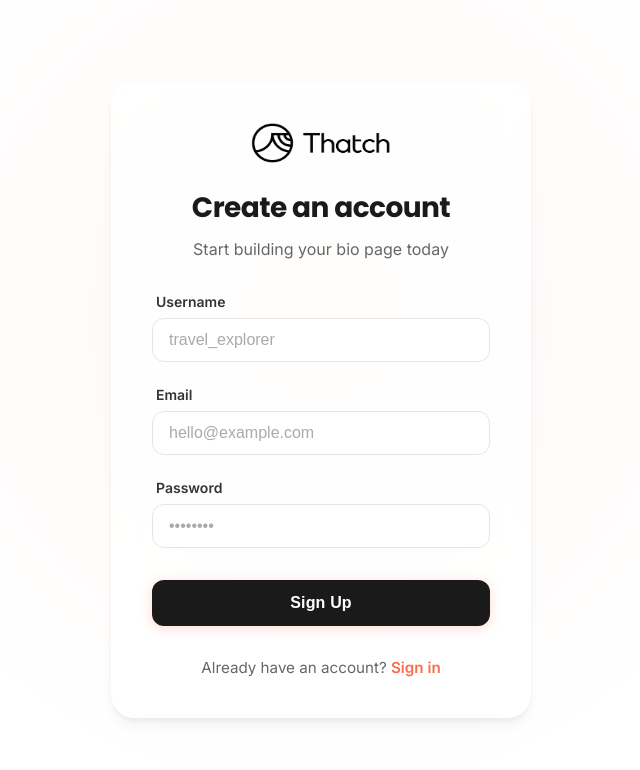
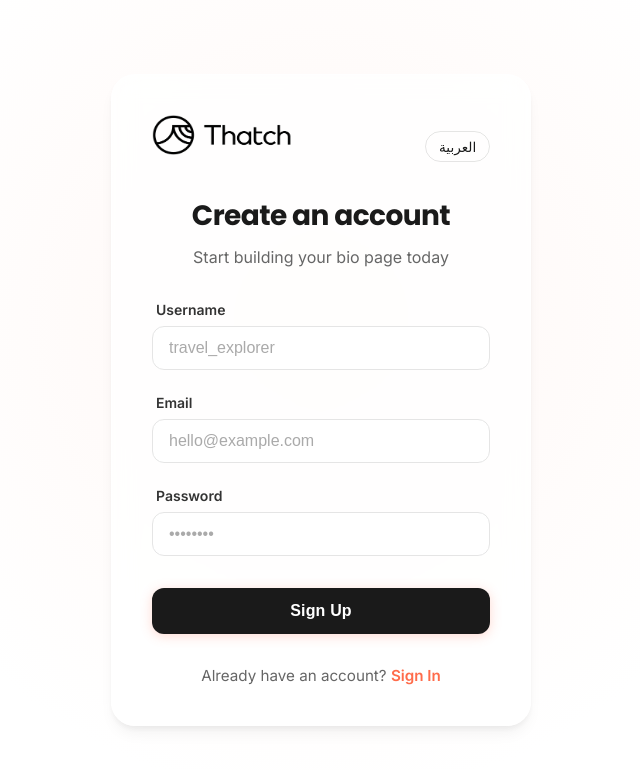
Before and after one commit to donwolfonline/KHONSU, a Next.js app: page /register in a window 1280 px wide. Shown: the top 770 px of the page, without its empty margins (319-959 px from the left). Built offline with nearby package versions, Linux system fonts and the light colour scheme; a web font is replaced by a local one.

Commit message:
feat: Add Arabic translations to login and register pages
- Add language toggle button to login and register pages
- Translate all auth page text (titles, labels, buttons, messages)
- Add 17 new translation keys for authentication flows
- Support RTL layout for Arabic text on auth pages

```diff
--- a/src/app/(auth)/register/page.tsx
+++ b/src/app/(auth)/register/page.tsx
@@ -3,8 +3,9 @@
 import { useState } from 'react';
 import Link from 'next/link';
 import Image from 'next/image';
-import { useRouter } from 'next/navigation'; // Import useRouter
-import styles from '../login/auth.module.css'; // Reusing styles
+import { useRouter } from 'next/navigation';
+import { useLanguage } from '@/context/LanguageContext';
+import styles from '../login/auth.module.css';
 
 export default function RegisterPage() {
     const [username, setUsername] = useState('');
@@ -13,6 +14,7 @@ export default function RegisterPage() {
     const [error, setError] = useState('');
     const [isLoading, setIsLoading] = useState(false);
     const router = useRouter();
+    const { language, setLanguage, t } = useLanguage();
 
     const [success, setSuccess] = useState(false);
 
@@ -49,6 +51,7 @@ export default function RegisterPage() {
         <div className={styles.container}>
             <div className={`glass-card ${styles.card}`}>
                 <div className={styles.header}>
+                    <div style={{ display: 'flex', justifyContent: 'space-between', alignItems: 'center', marginBottom: '1rem' }}>
                         <Link href="/" className={styles.logo}>
                             <Image
                                 src="/thatch-full-logo.png"
@@ -58,13 +61,29 @@ export default function RegisterPage() {
                                 priority
                             />
                         </Link>
-                    <h1 className={styles.title}>Create an account</h1>
-                    <p className={styles.subtitle}>Start building your bio page today</p>
+                        <button
+                            onClick={() => setLanguage(language === 'en' ? 'ar' : 'en')}
+                            style={{
+                                background: 'none',
+                                border: '1px solid rgba(0, 0, 0, 0.1)',
+                                padding: '0.4rem 0.8rem',
+                                borderRadius: '20px',
+                                fontSize: '0.85rem',
+                                fontWeight: 500,
+                                cursor: 'pointer',
+                                color: '#1A1A1A'
+                            }}
+                        >
+                            {language === 'en' ? 'العربية' : 'English'}
+                        </button>
+                    </div>
+                    <h1 className={styles.title}>{t('createAccount')}</h1>
+                    <p className={styles.subtitle}>{t('startBuilding')}</p>
                 </div>
 
                 {success && (
                     <div style={{ color: '#22c55e', marginBottom: '1rem', textAlign: 'center', fontSize: '0.9rem', fontWeight: 'bold' }}>
-                        Account created! Redirecting to login...
+                        {t('accountCreatedRedirect')}
                     </div>
                 )}
 
@@ -76,7 +95,7 @@ export default function RegisterPage() {
 
                 <form onSubmit={handleSubmit} className={styles.form}>
                     <div className={styles.formGroup}>
-                        <label htmlFor="username">Username</label>
+                        <label htmlFor="username">{t('username')}</label>
                         <input
                             type="text"
                             id="username"
@@ -88,7 +107,7 @@ export default function RegisterPage() {
                     </div>
 
                     <div className={styles.formGroup}>
-                        <label htmlFor="email">Email</label>
+                        <label htmlFor="email">{t('email')}</label>
                         <input
                             type="email"
                             id="email"
@@ -100,7 +119,7 @@ export default function RegisterPage() {
                     </div>
 
                     <div className={styles.formGroup}>
-                        <label htmlFor="password">Password</label>
+                        <label htmlFor="password">{t('password')}</label>
                         <input
                             type="password"
                             id="password"
@@ -112,15 +131,15 @@ export default function RegisterPage() {
                     </div>
 
                     <button type="submit" className="btn btn-primary btn-full" disabled={isLoading}>
-                        {isLoading ? 'Creating Account...' : 'Sign Up'}
+                        {isLoading ? t('creatingAccount') : t('signUp')}
                     </button>
                 </form>
 
                 <div className={styles.footer}>
                     <p>
-                        Already have an account?{' '}
+                        {t('alreadyHaveAccount')}{' '}
                         <Link href="/login" className={styles.link}>
-                            Sign in
+                            {t('signIn')}
                         </Link>
                     </p>
                 </div>
--- a/src/constants/translations.ts
+++ b/src/constants/translations.ts
@@ -43,6 +43,23 @@ export const translations = {
         privacy: "Privacy Policy",
         terms: "Terms of Service",
         rights: "All rights reserved.",
+        // Auth Pages
+        welcomeBack: "Welcome back",
+        enterDetails: "Enter your details to access your account",
+        createAccount: "Create an account",
+        startBuilding: "Start building your bio page today",
+        username: "Username",
+        email: "Email",
+        password: "Password",
+        signIn: "Sign In",
+        signingIn: "Signing In...",
+        signUp: "Sign Up",
+        creatingAccount: "Creating Account...",
+        dontHaveAccount: "Don't have an account?",
+        alreadyHaveAccount: "Already have an account?",
+        accountCreated: "Account created successfully! Please sign in.",
+        accountCreatedRedirect: "Account created! Redirecting to login...",
+        checkingAuth: "Checking authentication...",
         // Dashboard
         profile: "Profile",
         links: "Links",
@@ -171,6 +188,23 @@ export const translations = {
         privacy: "سياسة الخصوصية",
         terms: "شروط الخدمة",
         rights: "جميع الحقوق محفوظة.",
+        // Auth Pages
+        welcomeBack: "مرحباً بعودتك",
+        enterDetails: "أدخل بياناتك للوصول إلى حسابك",
+        createAccount: "إنشاء حساب",
+        startBuilding: "ابدأ في بناء صفحتك الشخصية اليوم",
+        username: "اسم المستخدم",
+        email: "البريد الإلكتروني",
+        password: "كلمة المرور",
+        signIn: "تسجيل الدخول",
+        signingIn: "جاري تسجيل الدخول...",
+        signUp: "إنشاء حساب",
+        creatingAccount: "جاري إنشاء الحساب...",
+        dontHaveAccount: "ليس لديك حساب؟",
+        alreadyHaveAccount: "هل لديك حساب بالفعل؟",
+        accountCreated: "تم إنشاء الحساب بنجاح! يرجى تسجيل الدخول.",
+        accountCreatedRedirect: "تم إنشاء الحساب! جاري التحويل لتسجيل الدخول...",
+        checkingAuth: "جاري التحقق من المصادقة...",
         // Dashboard
         profile: "الملف الشخصي",
         links: "الروابط",
```
Also changed, not shown: src/app/(auth)/login/page.tsx (+28 -9 lines), 1 other file (tests, documents, lock files or other folders). Lines whose indentation alone changed are shown as unchanged.
